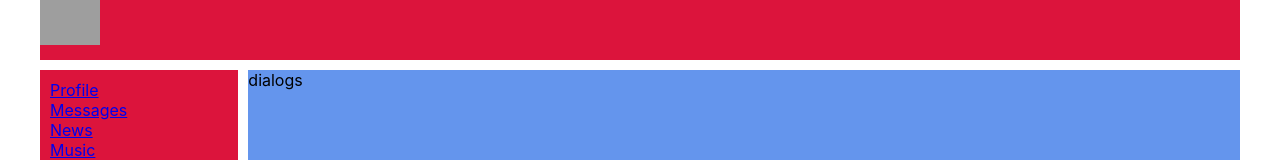
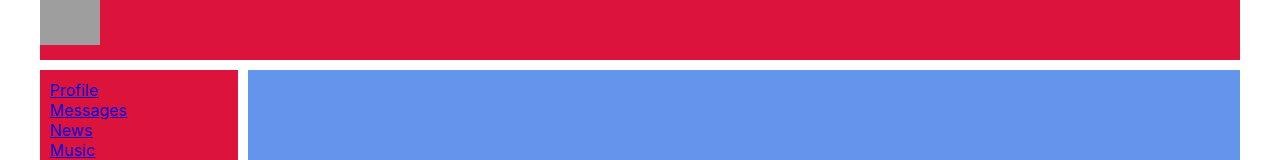
Before and after one commit to Kliapwnz/samuray, a React (Create React App) app: page / in a window 1280 px wide. Shown: the top 160 px of the page. Built offline with nearby package versions, Linux system fonts and the light colour scheme; grey boxes are pictures that could not be loaded.

Commit message:
add route

```diff
--- a/src/App.tsx
+++ b/src/App.tsx
@@ -4,18 +4,23 @@ import {Header} from "./components/Header/Header";
 import {Navbar} from "./components/Navbar/Navbar";
 import {Profile} from "./components/Profile/Profile";
 import {Dialogs} from "./components/Dialogs/Dialogs";
+import {BrowserRouter, Route, Routes} from "react-router-dom";
 
 
 function App() {
     return (
+        <BrowserRouter>
         <div className="app-wrapper">
             <Header/>
             <Navbar/>
             <div className="app-wrapper-content">
-                <Dialogs/>
-                {/*<Profile/>*/}
+               <Routes>
+                   <Route path="/profile" element={<Profile/>}/>
+                   <Route path="/dialogs" element={<Dialogs/>}/>
+               </Routes>
             </div>
         </div>
+        </BrowserRouter>
     );
 }
 
```
